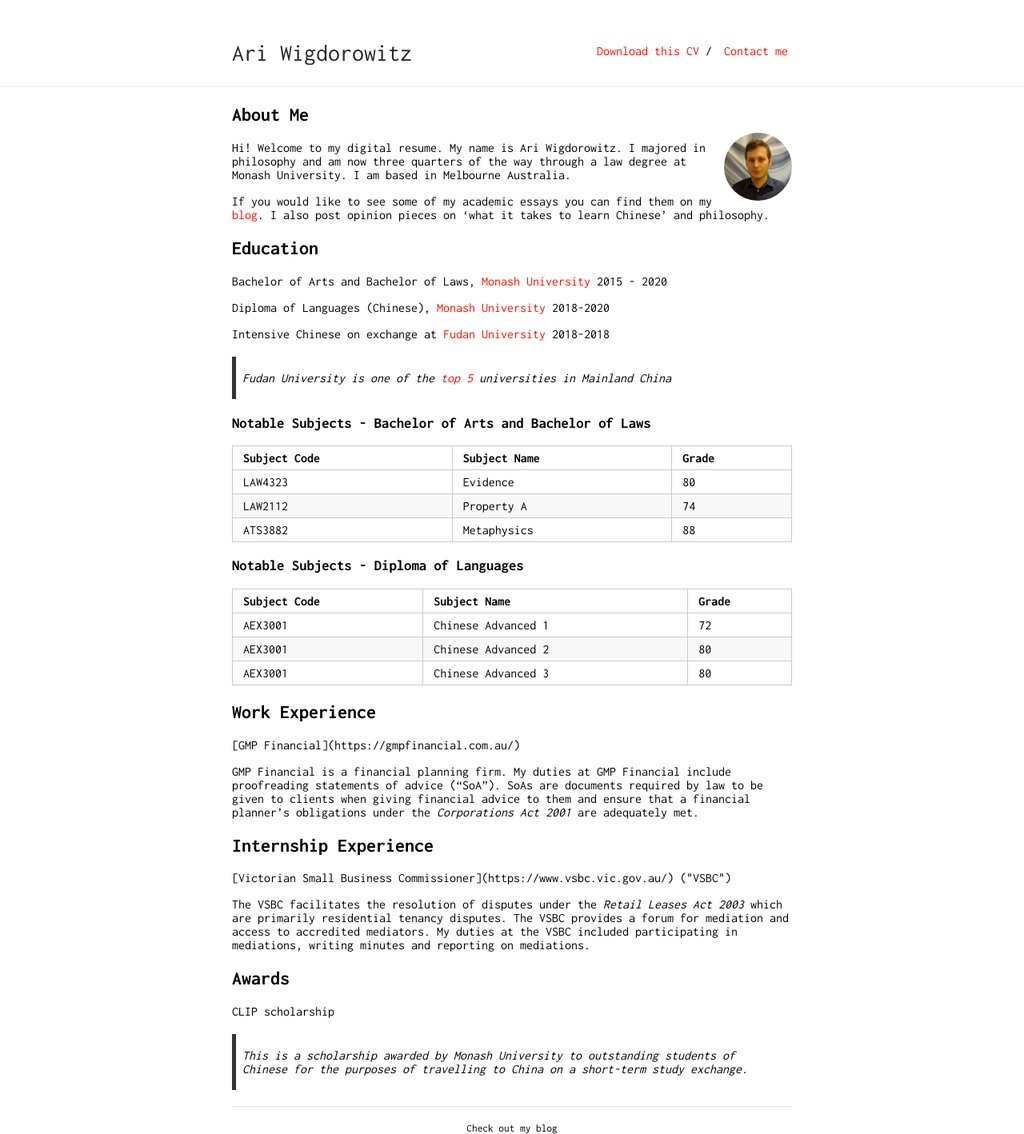
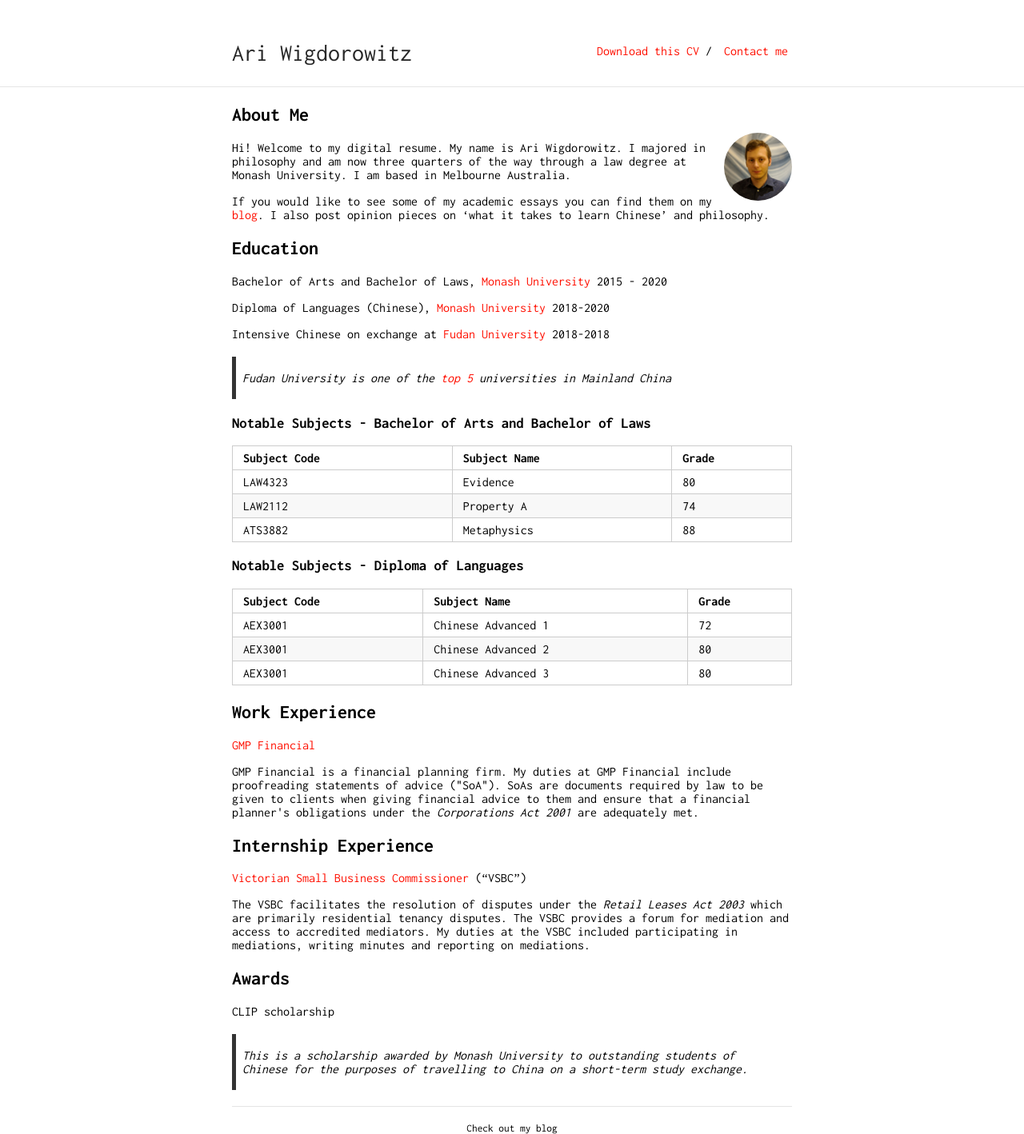
Before and after one commit to Wigdo/cv, a Jekyll site: the page built from index.md, in a window 1280 px wide. Shown: the whole page at 80% size. Built offline with Jekyll 4.4.1, drawn with Linux system fonts in a browser that asks for light colours; our own code applies the rules of GitHub Pages for plain Markdown files.

Commit message:
Update index.md

```diff
--- a/index.md
+++ b/index.md
@@ -42,13 +42,13 @@ AEX3001 | Chinese Advanced 3  | 80
 
 ## Work Experience
 
-<p> [GMP Financial](https://gmpfinancial.com.au/) </p>
-GMP Financial is a financial planning firm. My duties at GMP Financial include proofreading statements of advice ("SoA"). SoAs are documents required by law to be given to clients when giving financial advice to them and ensure that a financial planner's obligations under the <em> Corporations Act 2001 </em> are adequately met.
+[GMP Financial](https://gmpfinancial.com.au/)
+<p> GMP Financial is a financial planning firm. My duties at GMP Financial include proofreading statements of advice ("SoA"). SoAs are documents required by law to be given to clients when giving financial advice to them and ensure that a financial planner's obligations under the <em> Corporations Act 2001 </em> are adequately met. </p>
 
 ## Internship Experience
 
-<p> [Victorian Small Business Commissioner](https://www.vsbc.vic.gov.au/) ("VSBC") </p>
-The VSBC facilitates the resolution of disputes under the <em> Retail Leases Act 2003 </em> which are primarily residential tenancy disputes. The VSBC provides a forum for mediation and access to accredited mediators. My duties at the VSBC included participating in mediations, writing minutes and reporting on mediations.
+[Victorian Small Business Commissioner](https://www.vsbc.vic.gov.au/) ("VSBC")
+<p> The VSBC facilitates the resolution of disputes under the <em> Retail Leases Act 2003 </em> which are primarily residential tenancy disputes. The VSBC provides a forum for mediation and access to accredited mediators. My duties at the VSBC included participating in mediations, writing minutes and reporting on mediations. </p>
 
 ## Awards
 
```
